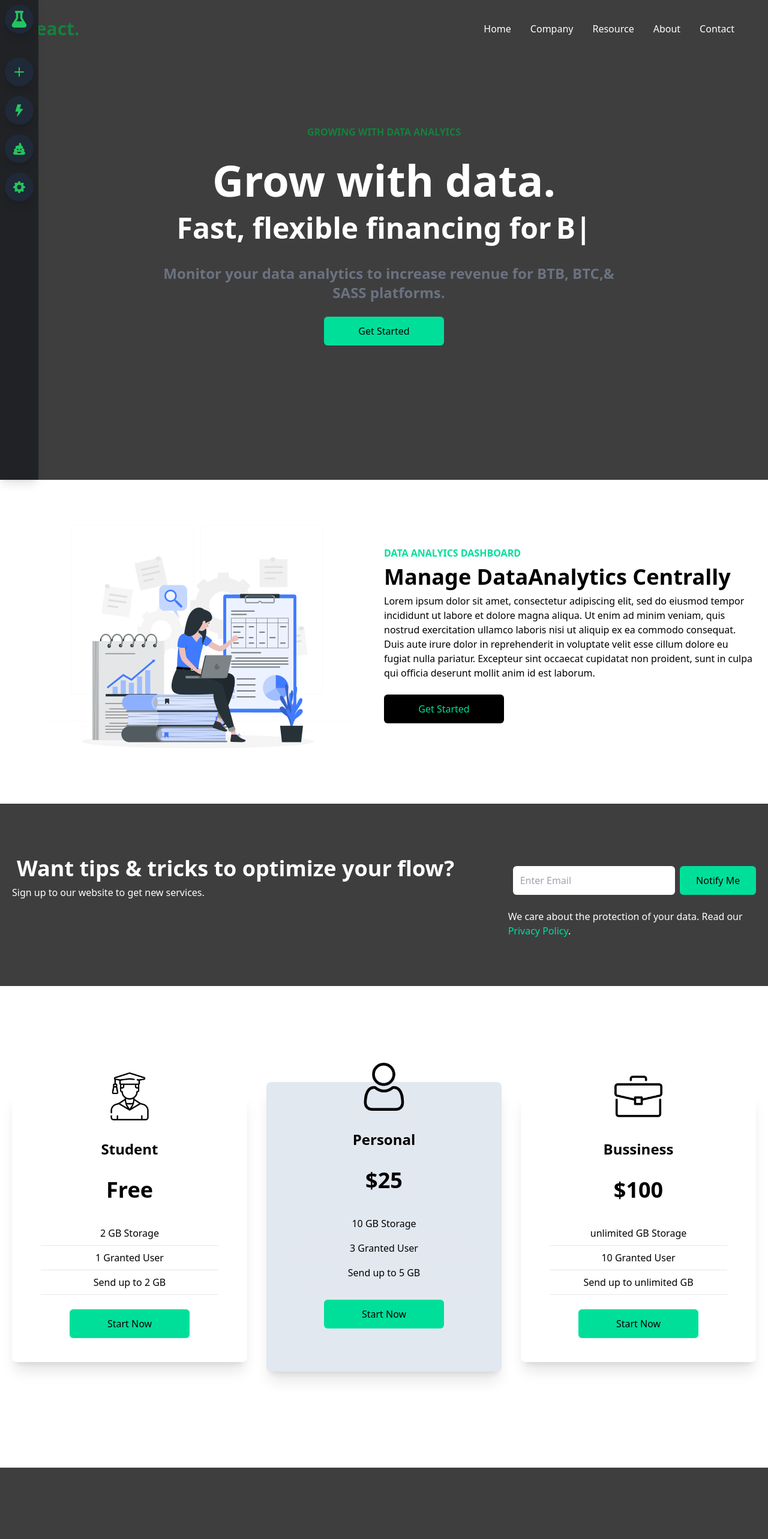
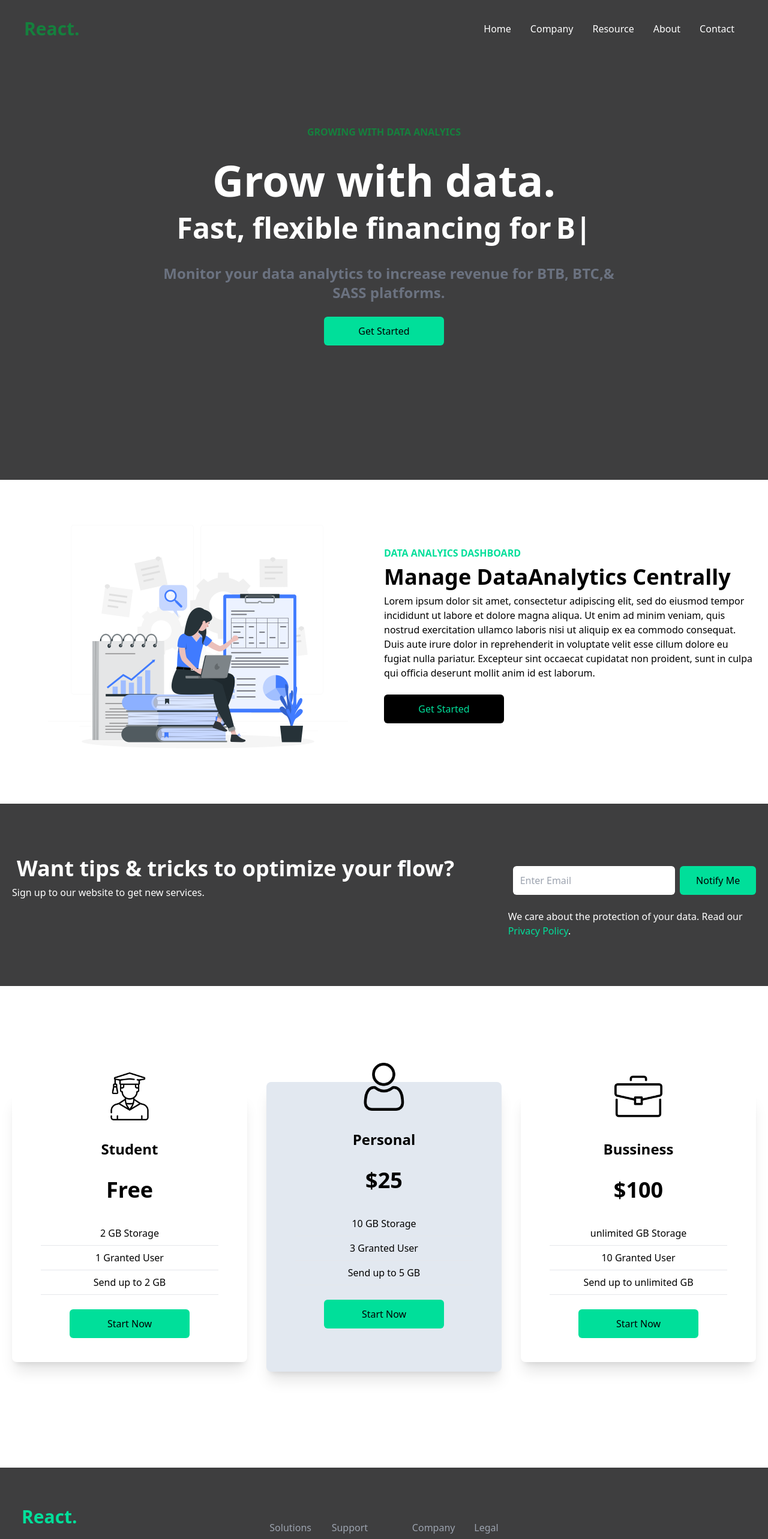
Before and after one commit to mohmedkasim/react-website, a React (Create React App) app: page / in a window 1280 px wide. Shown: the top 2566 px of the page at 60% size. Before the commit the page ends 2447 px from the top, so only its background shows below. Built offline with nearby package versions, Linux system fonts and the light colour scheme.

Commit message:
apply footer section

```diff
--- a/src/App.js
+++ b/src/App.js
@@ -1,5 +1,6 @@
 import "./App.css";
 import { Analytics } from "./components/Analytics";
+import Footer from "./components/Footer";
 import Hero from "./components/Hero";
 import NavBar from "./components/NavBar";
 import Prices from "./components/Prices";
@@ -10,11 +11,12 @@ function App() {
   return (
     <div>
       <NavBar />
-      <SideBar />
+      {/* <SideBar /> */}
       <Hero />
       <Analytics />
       <Services />
       <Prices />
+      <Footer/>
     </div>
   );
 }
```
